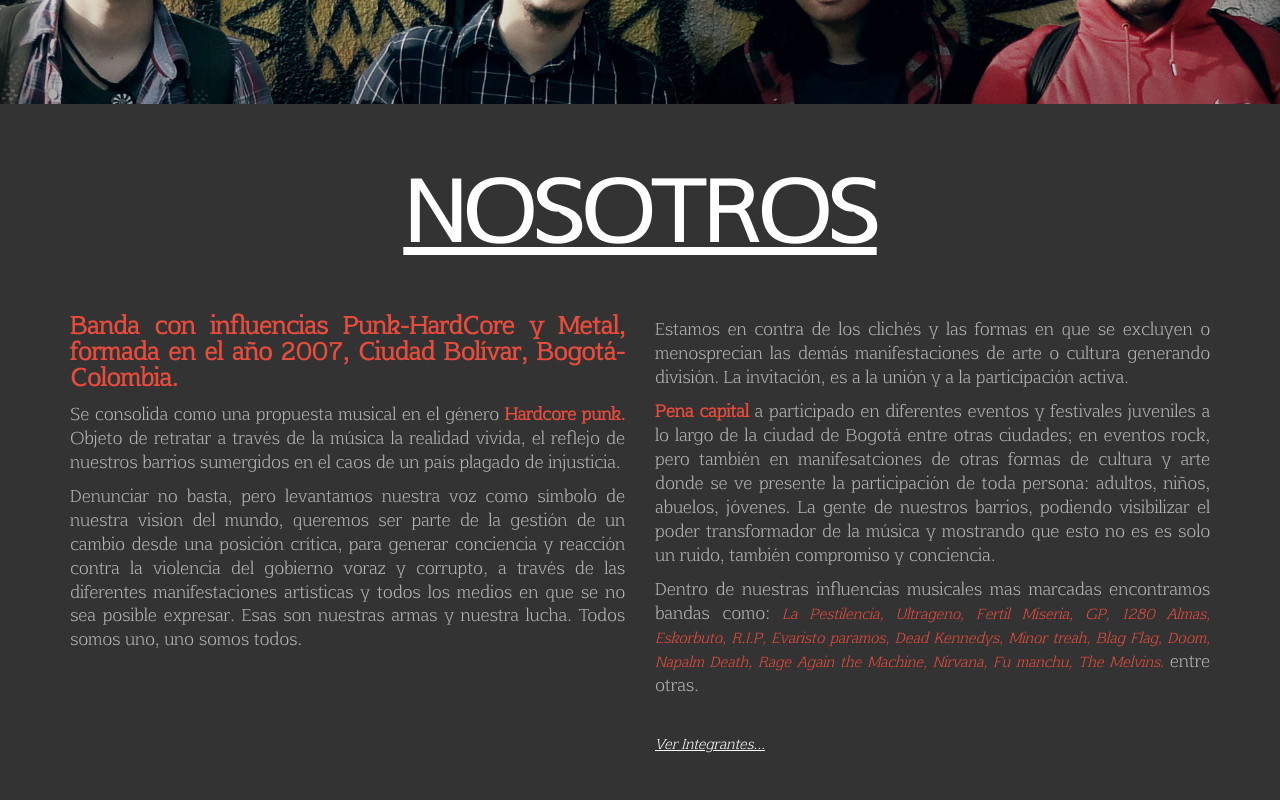
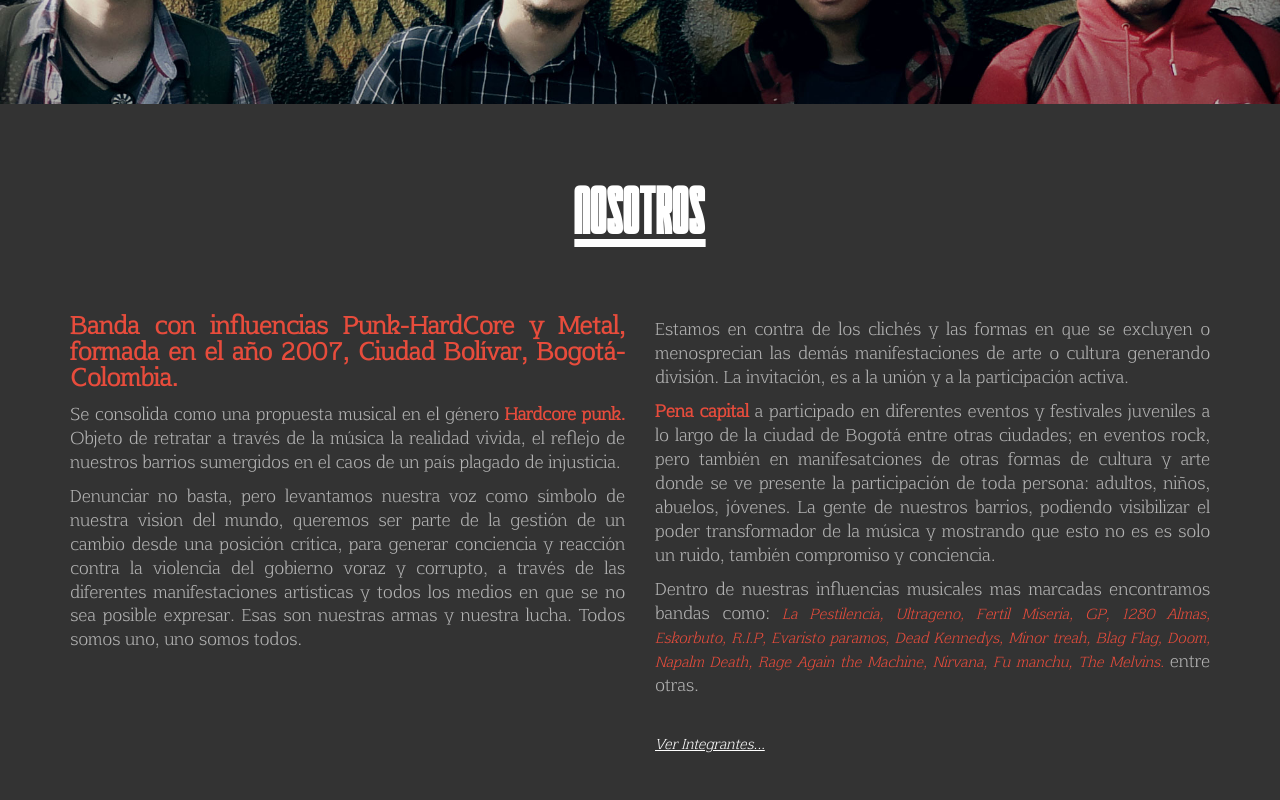
Before and after one commit to penacapital/penacapital-web, a plain HTML site: page index.html in a window 1280 px wide. Shown: the part 980-1780 px from the top of the page. Drawn offline with nearby package versions, Linux system fonts and the light colour scheme.

Commit message:
Update estilos.css

```diff
--- a/css/estilos.css
+++ b/css/estilos.css
@@ -76,7 +76,7 @@
 /* TEXTOS */
 	.titulos{
 		color: #777777;
-		font-family: afta-b;
+		font-family: skinny;
 		font-size: 6em;
 		text-align: center;
 		padding-bottom: 0.3em;
```
